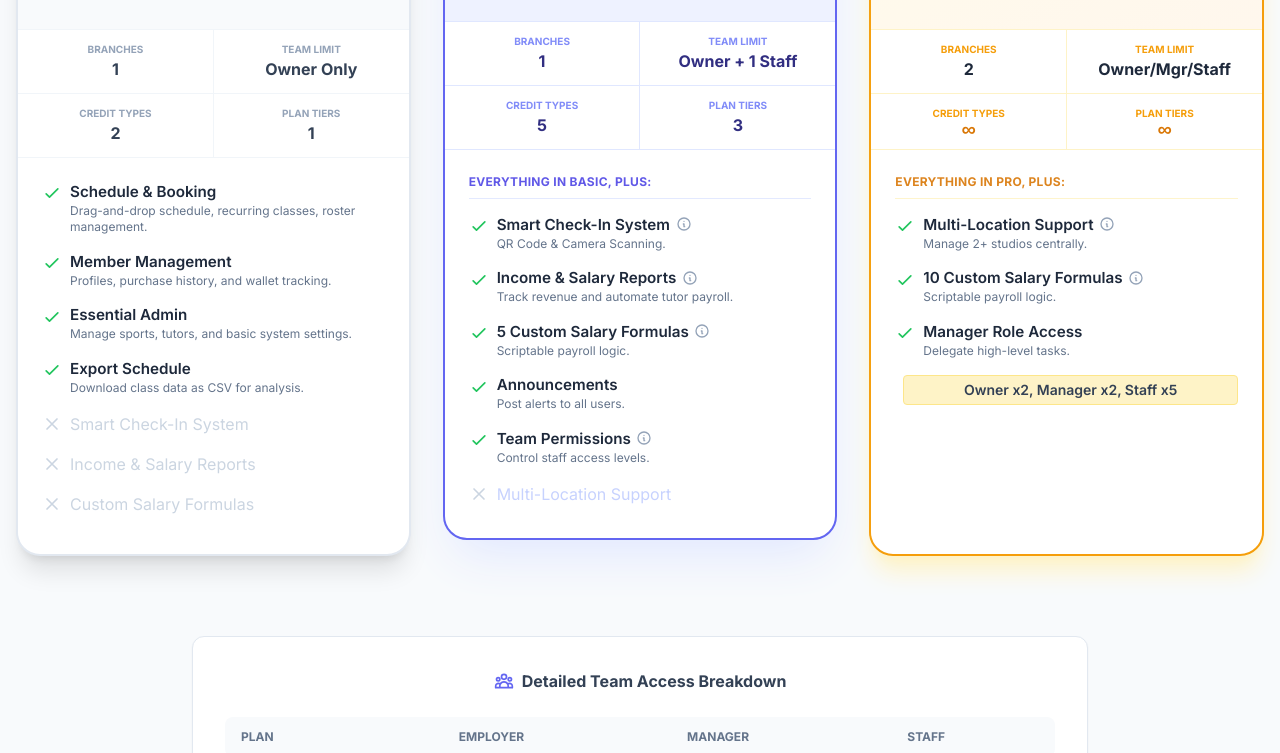
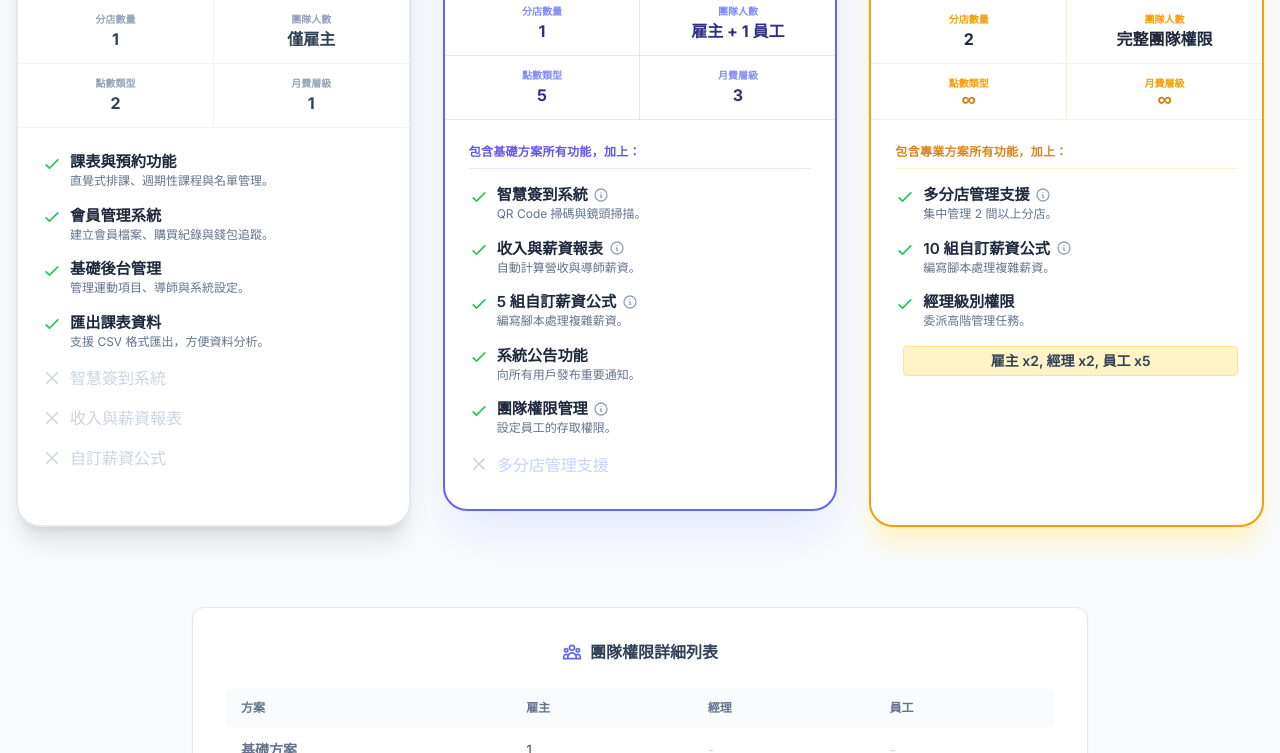
Before and after one commit to 28carparts/pricing, a plain HTML site: page index.html in a window 1280 px wide. Shown: the part 481-1234 px from the top of the page. Drawn offline with nearby package versions, Linux system fonts and the light colour scheme.

Commit message:
Update index.html

```diff
--- a/index.html
+++ b/index.html
@@ -512,9 +512,10 @@
         }
 
         document.addEventListener('DOMContentLoaded', () => {
-            setLanguage('en');
+            setLanguage('zh');
         });
 
     </script>
 </body>
+
 </html>
```
